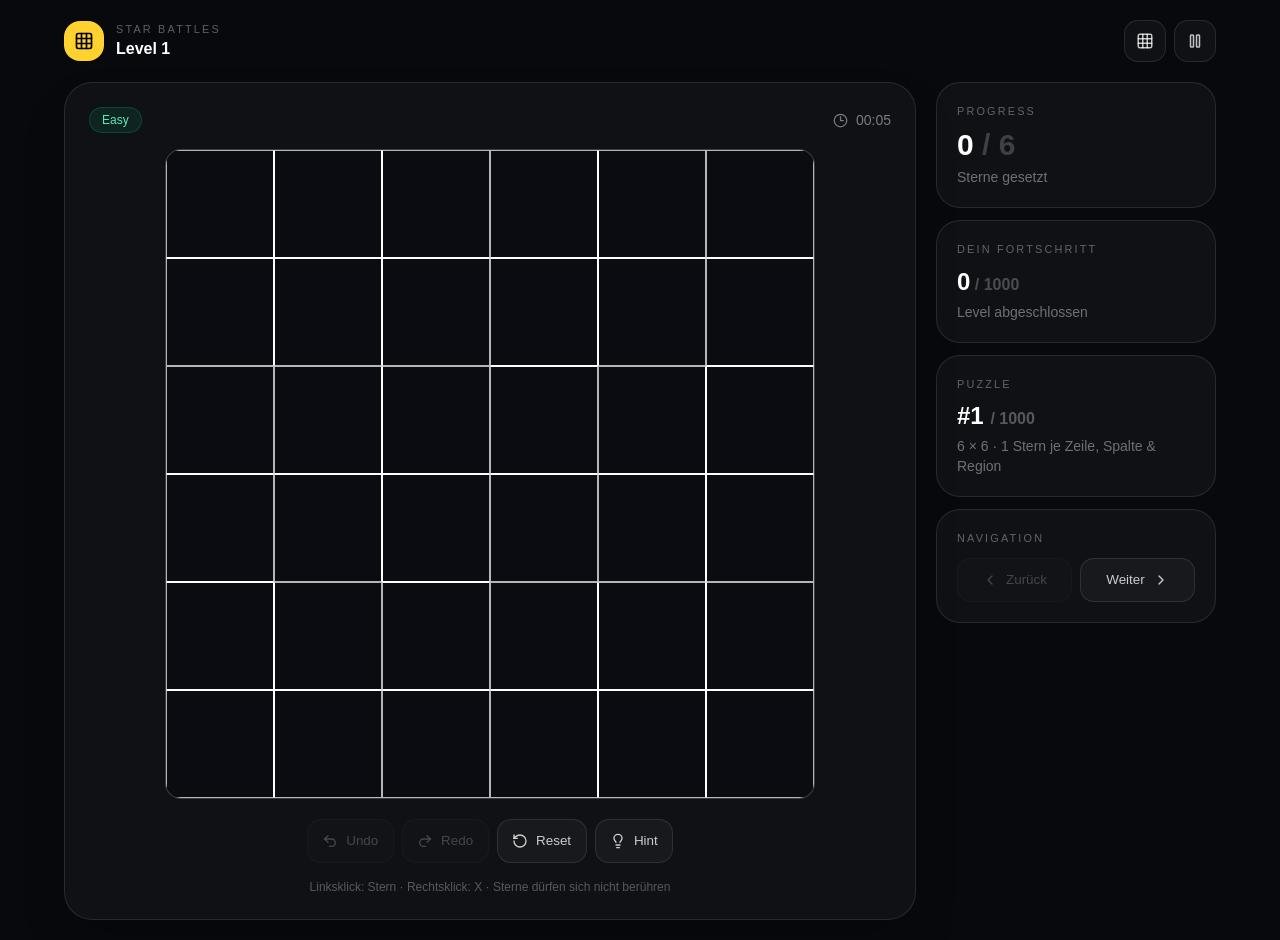
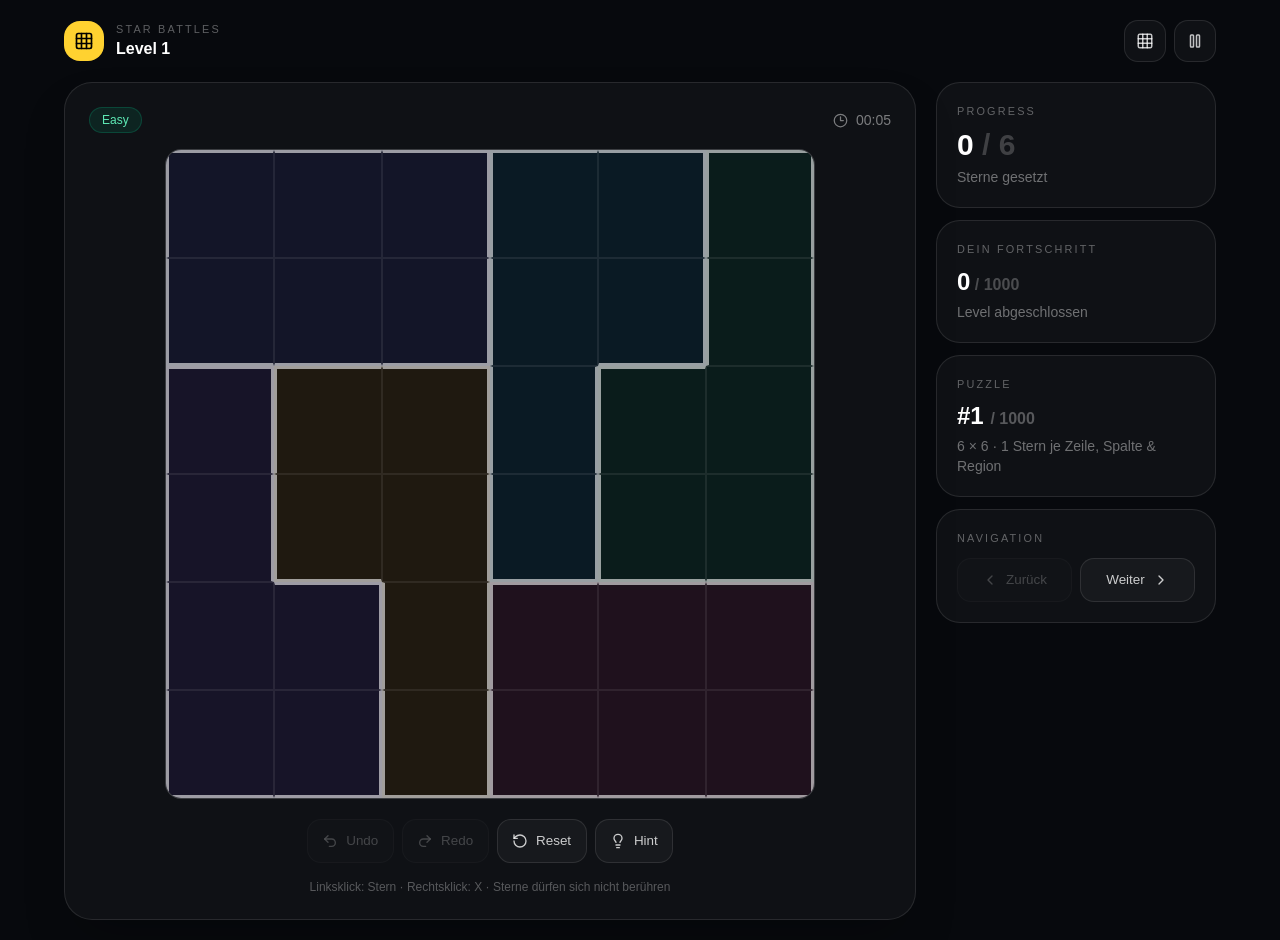
Before and after one commit to alexj050595-crypto/starbattles, a Next.js app: page / in a window 1280 px wide. Built offline with nearby package versions, Linux system fonts and the light colour scheme.

Commit message:
Render distinct connected Star Battle regions

```diff
--- a/components/Game.tsx
+++ b/components/Game.tsx
@@ -9,6 +9,14 @@ import { generateLevel, solved, totalLevels, type Difficulty, type Mark } from "
 
 const SIZE = 6;
 const EMPTY = () => Array<Mark>(SIZE * SIZE).fill("empty");
+const REGION_STYLES = [
+  "rgba(99,102,241,.10)",
+  "rgba(14,165,233,.09)",
+  "rgba(16,185,129,.09)",
+  "rgba(245,158,11,.09)",
+  "rgba(236,72,153,.09)",
+  "rgba(139,92,246,.10)"
+];
 const difficultyStyles: Record<Difficulty, string> = {
   Easy: "text-emerald-300 bg-emerald-400/10 border-emerald-400/20",
   Medium: "text-sky-300 bg-sky-400/10 border-sky-400/20",
@@ -179,13 +187,23 @@ export default function Game() {
               {marks.map((mark, i) => {
                 const region = level.regions[i];
                 const row = Math.floor(i / SIZE), col = i % SIZE;
-                const borders = [
-                  row===0 || level.regions[i-SIZE]!==region ? "border-t-white/70" : "",
-                  row===SIZE-1 || level.regions[i+SIZE]!==region ? "border-b-white/70" : "",
-                  col===0 || level.regions[i-1]!==region ? "border-l-white/70" : "",
-                  col===SIZE-1 || level.regions[i+1]!==region ? "border-r-white/70" : ""
-                ].join(" ");
-                return <button key={i} onClick={() => toggleCell(i)} onContextMenu={e => {e.preventDefault();toggleCell(i,true)}} className={`relative flex items-center justify-center border transition hover:bg-white/[.06] ${borders} ${hint===i?"ring-2 ring-inset ring-amber-300":""}`} aria-label={`Cell ${i+1}`}>
+
+                const top = row === 0 || level.regions[i - SIZE] !== region;
+                const bottom = row === SIZE - 1 || level.regions[i + SIZE] !== region;
+                const left = col === 0 || level.regions[i - 1] !== region;
+                const right = col === SIZE - 1 || level.regions[i + 1] !== region;
+                const isRegionStart = i === level.regions.findIndex(value => value === region);
+                return <button key={i} onClick={() => toggleCell(i)} onContextMenu={e => {e.preventDefault();toggleCell(i,true)}} style={{
+                  backgroundColor: REGION_STYLES[region],
+                  borderTopWidth: top ? 3 : 1,
+                  borderBottomWidth: bottom ? 3 : 1,
+                  borderLeftWidth: left ? 3 : 1,
+                  borderRightWidth: right ? 3 : 1,
+                  borderTopColor: top ? "rgba(255,255,255,.58)" : "rgba(255,255,255,.08)",
+                  borderBottomColor: bottom ? "rgba(255,255,255,.58)" : "rgba(255,255,255,.08)",
+                  borderLeftColor: left ? "rgba(255,255,255,.58)" : "rgba(255,255,255,.08)",
+                  borderRightColor: right ? "rgba(255,255,255,.58)" : "rgba(255,255,255,.08)"
+                }} className={`relative flex items-center justify-center border transition hover:brightness-125 ${hint===i?"ring-2 ring-inset ring-amber-300":""}`} aria-label={`Cell ${i+1}${isRegionStart ? ", region " + (region + 1) : ""}`}>
                   {mark==="star" && <span className={`text-4xl leading-none drop-shadow-[0_0_14px_rgba(251,191,36,.35)] ${hasConflict(i) ? "text-rose-300" : "text-amber-300"}`}>★</span>}
                   {mark==="x" && <X size={22} className="text-white/25"/>}
                 </button>
```
